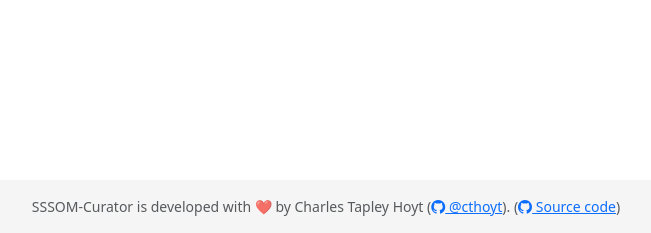
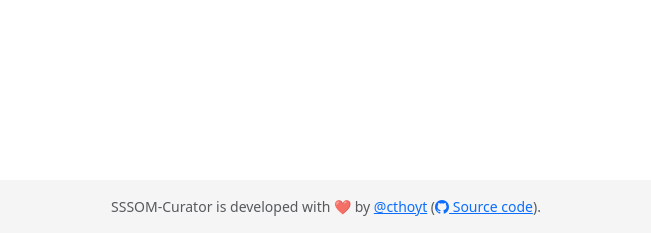
Before and after one commit to cthoyt/sssom-curator, a Flask app: template src/sssom_curator/web/templates/base.html in a window 1280 px wide. Shown: the part 567-800 px from the top of the page, without its empty margins (314-965 px from the left). Run offline with Flask 3, Linux system fonts and the light colour scheme; the template is opened without the code that fills it, so the values that code supplies are empty; parts of the project's set-up code (start-up, migrations or seed data) failed here and were passed over; some libraries are stand-ins or nearby versions.

Commit message:
Update base.html

```diff
--- a/src/sssom_curator/web/templates/base.html
+++ b/src/sssom_curator/web/templates/base.html
@@ -44,8 +44,8 @@
         {{ footer | safe }}<br>
         Based on <a href="https://github.com/cthoyt/sssom-curator">SSSOM-Curator</a>, developed with ❤️ by <a href="https://github.com/cthoyt">@cthoyt</a>
         {% else %}
-        SSSOM-Curator is developed with ❤️ by Charles Tapley Hoyt (<a href="https://github.com/cthoyt"><i class="bi bi-github"></i> @cthoyt</a>).
-        (<a href="https://github.com/cthoyt/sssom-curator"><i class="bi bi-github"></i> Source code</a>)
+        SSSOM-Curator is developed with ❤️ by <a href="https://github.com/cthoyt">@cthoyt</a>
+        (<a href="https://github.com/cthoyt/sssom-curator"><i class="bi bi-github"></i> Source code</a>).
         {% endif %}
     </p>
 </footer>
```
